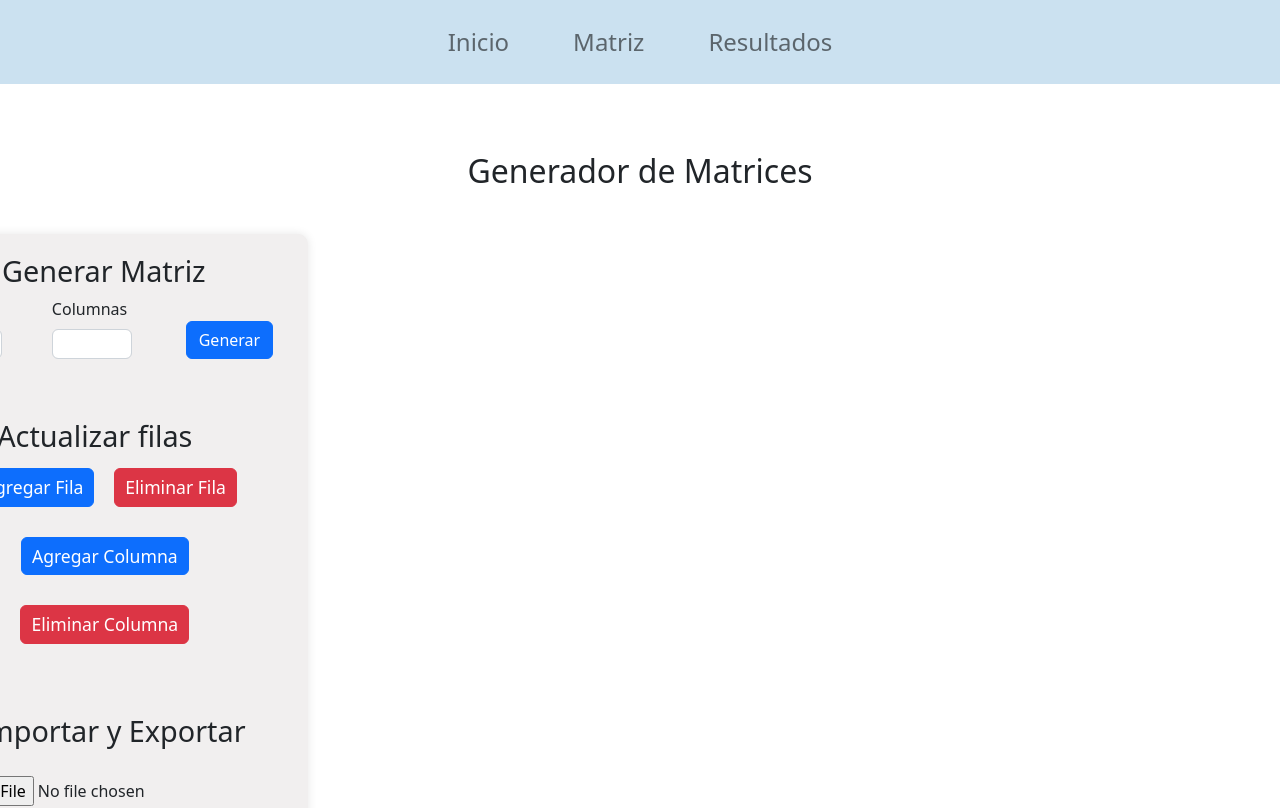
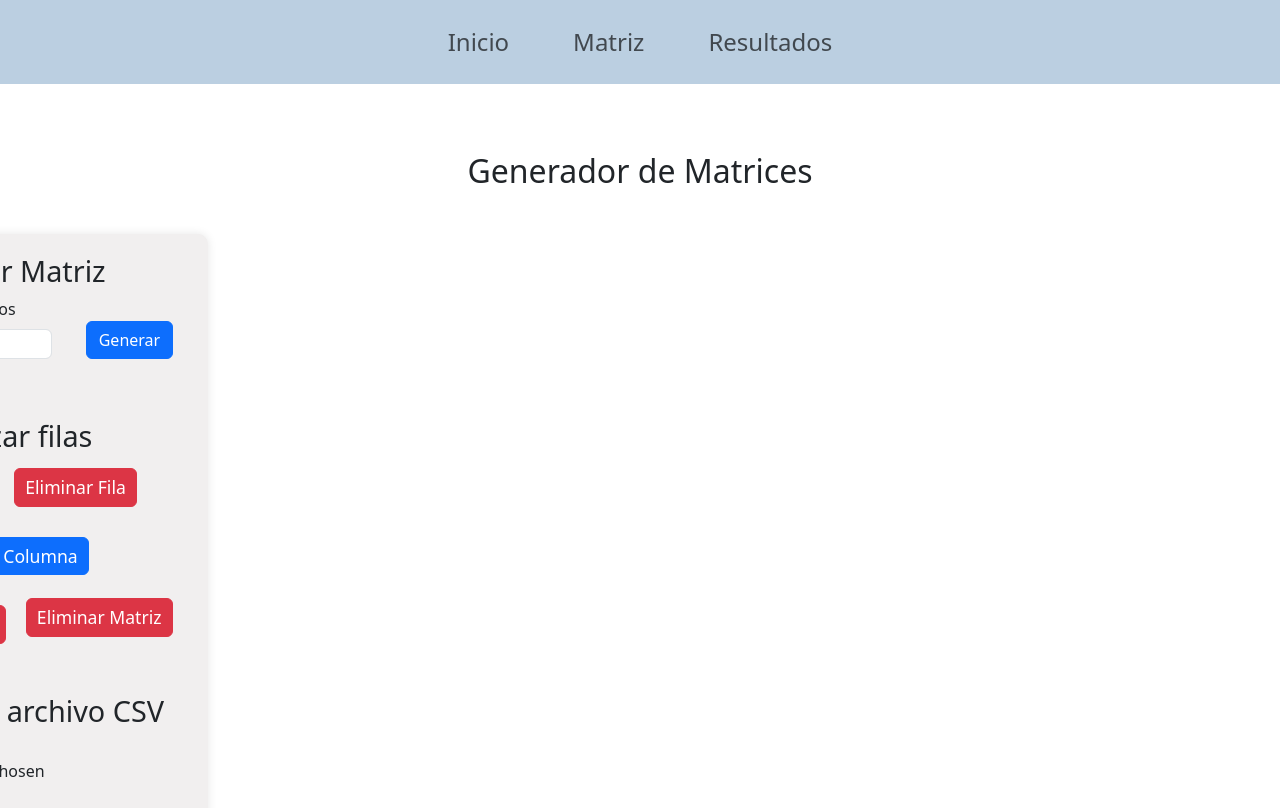
Before and after one commit to SoyFierro/front-tesis, an Angular app: page /matriz in a window 1280 px wide. Shown: the top 808 px of the page. Built offline with nearby package versions, Linux system fonts and the light colour scheme.

Commit message:
Segundo avance del proyecto Angular

```diff
--- a/package.json
+++ b/package.json
@@ -20,7 +20,8 @@
     "@angular/platform-server": "^17.0.0",
     "@angular/router": "^17.0.0",
     "@angular/ssr": "^17.0.0",
-    "bootstrap": "^5.2.3",
+    "@types/bootstrap": "^5.2.10",
+    "bootstrap": "^5.3.3",
     "chart.js": "^4.4.3",
     "express": "^4.18.2",
     "rxjs": "~7.8.0",
--- a/src/app/paginas/grafica/grafica.component.css
+++ b/src/app/paginas/grafica/grafica.component.css
@@ -1,18 +1,29 @@
+/* Estilos del navbar */
 .custom-navbar {
-    font-size: 1.25rem; /* Aumenta el tamaño de la fuente del navbar */
-    padding: 1rem 0.5rem; /* Aumenta el padding del navbar */
+  font-size: 1.25rem; /* Aumenta el tamaño de la fuente del navbar */
+  padding: 1rem 0.10rem; /* Aumenta el padding del navbar */
 }
 
+/* Estilo normal de los links del navbar */
 .custom-navbar .nav-link {
   font-size: 1.5rem; /* Aumenta el tamaño de la fuente de los links */
   padding: 0.5rem 1rem; /* Aumenta el padding de los links */
+  color: #000000; /* Cambia el color del texto de los links (color negro por ejemplo) */
+  text-decoration: none; /* Evita el subrayado de los links */
 }
 
+/* Estilo hover de los links del navbar */
+.custom-navbar .nav-link:hover {
+  color: #cfdcd2; /* Cambia el color del texto al hacer hover (color naranja, por ejemplo) */
+}
+
+/* Estilo para el toggler */
 .custom-navbar .navbar-toggler {
-   font-size: 1.25rem; /* Aumenta el tamaño del texto del toggler */
+  font-size: 1.25rem; /* Aumenta el tamaño del texto del toggler */
   padding: 0.75rem; /* Aumenta el padding del toggler */
 }
 
+/* Estilo para la marca del navbar */
 .custom-navbar .navbar-brand {
   font-size: 1.5rem; /* Aumenta el tamaño del texto de la marca */
 }
@@ -25,6 +36,14 @@
 }
 
 
+
+
+h1 {
+  text-align: center; /* Centra el texto horizontalmente */
+  font-size: 2.0rem; /* Ajusta el tamaño de la fuente como desees */
+  margin: 40px 0; /* Añade margen superior e inferior para más espacio */
+
+}
 
 
 
@@ -41,7 +60,7 @@
 /* Estilo para el contenedor del gráfico */
 #chart-container {
   width: 100%; /* Ajusta el ancho del gráfico */
-  max-width: 700px; /* Establece un ancho máximo para el gráfico */
+  max-width: 800px; /* Establece un ancho máximo para el gráfico */
   height: auto; /* Mantén la altura que deseas */
   margin: 0 auto; /* Centra el gráfico horizontalmente */
   position: relative;
--- a/src/app/paginas/grafica/grafica.component.html
+++ b/src/app/paginas/grafica/grafica.component.html
@@ -1,4 +1,4 @@
-<nav class="navbar navbar-expand-lg custom-navbar" style="background-color: #cbe1f0; color: #ffffff;">
+<nav class="navbar navbar-expand-lg custom-navbar" style="background-color: #f8f9fa; color: #ffffff;">
     <div class="container-fluid">
         <button class="navbar-toggler" type="button" data-bs-toggle="collapse" data-bs-target="#navbarSupportedContent" aria-controls="navbarSupportedContent" aria-expanded="false" aria-label="Toggle navigation">
             <span class="navbar-toggler-icon"></span>
@@ -7,7 +7,7 @@
         <div class="collapse navbar-collapse justify-content-center text-center" id="navbarSupportedContent">
             <ul class="navbar-nav mb-2 mb-lg-0">
                 <li class="nav-item">
-                    <a class="nav-link">Inicio</a>
+                    <!-- <a class="nav-link">Inicio</a> -->
                 </li>
                 <li class="nav-item">
                     <a class="nav-link" routerLink="/matriz">Matriz</a>
@@ -20,7 +20,7 @@
     </div>
 </nav>
 
-
+<h1>Grafico de resultados</h1>
 
 <form class="graph-form">
     <div id="chart-container">
--- a/src/app/paginas/matriz/matriz.component.css
+++ b/src/app/paginas/matriz/matriz.component.css
@@ -8,12 +8,36 @@ h1 {
     margin-left: 30px; /* Ajusta este valor para mover el botón más a la derecha */
 }
 
+.btn-csv {
+    position: absolute; /* Posicionamiento absoluto */
+    top: 20px; /* Ajusta la distancia desde la parte superior de la página */
+    left: 70px;
+    padding: 5px 5px;
+    font-size: 0.8rem;
+    z-index: 1000; /* Asegúrate de que esté encima del navbar */
+}
+
+.excel-icon1 {
+    position: absolute; /* Posicionamiento absoluto */
+    top: 10px; /* Ajusta la distancia desde la parte superior de la página */
+
+    width: 45px;
+    height: auto;
+    z-index: 1000; /* Asegúrate de que esté encima del navbar */
+    left: 20px;
+}
 
 
 
-/* Estos son los estilos del form donde se crean columnas y filas */
+/* Estos son los estilos de los inputs donde se crean columnas y filas */
 .custom-input {
-    width: 80px; /* Personaliza el ancho como desees */
+    width: 100px; /* Personaliza el ancho como desees */
+    height: 30px; /* Personaliza la altura como desees */
+    font-size: 12px; /* Personaliza el tamaño de la fuente como desees */
+}
+
+.custom-input-valor {
+    width: 100px; /* Personaliza el ancho como desees */
     height: 30px; /* Personaliza la altura como desees */
     font-size: 12px; /* Personaliza el tamaño de la fuente como desees */
 }
@@ -24,7 +48,7 @@ h1 {
     border-radius: 10px;
     box-shadow: 0 0 10px rgba(0, 0, 0, 0.1);
     position: relative;
-    margin-left: -400px;
+    margin-left: -500px;  /*  Lo cambiare a -500 */
     margin-right: auto;
 }
 
@@ -34,14 +58,20 @@ h1 {
 }
 
 .form-container h3 {
-    margin-top: 70px;
+    margin-top: 50px;
+    margin-left: 55px;
+    font-size: 1.8rem; /* Ajusta el tamaño de la fuente para hacerla más pequeña */
+}
+
+.form-container h4 {
+    margin-top: 30px;
     margin-left: 55px;
     font-size: 1.8rem; /* Ajusta el tamaño de la fuente para hacerla más pequeña */
 }
 
 /* Estilos para la tabla matriz */
 .matriz-table {
-    margin-top: -650px; /* Ajusta el margen superior para pantallas grandes y medianas */
+    margin-top: -700px; /* Ajusta el margen superior para pantallas grandes y medianas */
     width: 100%; /* Ocupa el 100% del ancho */
     overflow-x: auto; /* Permite el desplazamiento horizontal si es necesario */
     margin-left: 30px; /* Ajusta el margen izquierdo */
@@ -53,16 +83,24 @@ h1 {
     padding: 1rem 0.10rem; /* Aumenta el padding del navbar */
 }
 
-.custom-navbar .nav-link {
-    font-size: 1.5rem; /* Aumenta el tamaño de la fuente de los links */
-    padding: 0.5rem 1rem; /* Aumenta el padding de los links */
+
+
+
+
+
+
+/* Estilo hover de los links del navbar */
+.custom-navbar .nav-link:hover {
+    color: #cfdcd2; /* Cambia el color del texto al hacer hover (color naranja, por ejemplo) */
 }
 
+/* Estilo para el toggler */
 .custom-navbar .navbar-toggler {
     font-size: 1.25rem; /* Aumenta el tamaño del texto del toggler */
     padding: 0.75rem; /* Aumenta el padding del toggler */
 }
 
+/* Estilo para la marca del navbar */
 .custom-navbar .navbar-brand {
     font-size: 1.5rem; /* Aumenta el tamaño del texto de la marca */
 }
@@ -108,14 +146,17 @@ h1 {
     border-radius: 4px;
     cursor: pointer;
     margin-left: 10px;
-    margin-top: 70px;
+    margin-top: 10px;
 }
 
 .excel-icon {
     width: 60px;
     height: auto;
-    margin-top: 50px;
+    margin-top: -5px;
+    margin-left: 50px;
 }
+
+
 
 /* Estilos responsivos para pantallas pequeñas */
 @media (max-width: 768px) {
@@ -178,3 +219,37 @@ h1 {
         font-size: 1.5rem; /* Aumenta el tamaño de la fuente del navbar */
     }
 }
+
+
+#errorToast {
+    background-color: #f8d7da; /* Fondo rojo claro */
+    color: #721c24; /* Texto rojo oscuro */
+    border: 1px solid #f5c6cb; /* Borde rojo */
+    border-radius: 8px; /* Bordes redondeados */
+    padding: 16px; /* Espaciado interior */
+    box-shadow: 0px 4px 10px rgba(0, 0, 0, 0.1); /* Sombra */
+    position: fixed; /* Mantenerlo fijo en la pantalla */
+    bottom: 20px; /* Separación desde la parte inferior */
+    right: -350px; /* Inicialmente fuera de la pantalla */
+    max-width: 500px; /* Ancho máximo del toast */
+    z-index: 1050; /* Asegurar que esté por encima de otros elementos */
+    opacity: 0; /* Inicialmente invisible */
+    transition: opacity 0.3s ease-in-out; /* Transición suave de opacidad */
+}
+
+#errorToast.show {
+    animation: slide-in 0.5s forwards; /* Animación de entrada */
+    opacity: 1; /* Visibilidad cuando tiene la clase 'show' */
+}
+
+/* Definir la animación */
+@keyframes slide-in {
+    from {
+      right: -350px; /* Iniciar fuera de la pantalla */
+      opacity: 0; /* Opacidad inicial */
+    }
+    to {
+      right: 20px; /* Posición final */
+      opacity: 1; /* Aparecer visiblemente */
+    }
+}
--- a/src/app/paginas/matriz/matriz.component.html
+++ b/src/app/paginas/matriz/matriz.component.html
@@ -1,4 +1,4 @@
-<nav class="navbar navbar-expand-lg custom-navbar" style="background-color: #cbe1f0; color: #ffffff;">
+<nav class="navbar navbar-expand-lg custom-navbar" style="background-color: #bbcfe1; color: #ffffff;">
   <div class="container-fluid">
     <button class="navbar-toggler" type="button" data-bs-toggle="collapse" data-bs-target="#navbarSupportedContent" aria-controls="navbarSupportedContent" aria-expanded="false" aria-label="Toggle navigation">
       <span class="navbar-toggler-icon"></span>
@@ -6,19 +6,35 @@
 
     <div class="collapse navbar-collapse justify-content-center text-center" id="navbarSupportedContent">
       <ul class="navbar-nav mb-2 mb-lg-0">
+
         <li class="nav-item">
-          <a class="nav-link">Inicio</a>
+          <a class="nav-link" routerLink="">Inicio</a>
         </li>
+
         <li class="nav-item">
           <a class="nav-link" routerLink="/matriz">Matriz</a>
         </li>
         <li class="nav-item">
           <a class="nav-link" routerLink="/resultados">Resultados</a>
         </li>
+
+
       </ul>
     </div>
   </div>
 </nav>
+
+
+<!-- Toast de error -->
+<div id="errorToast" class="toast hide" role="alert" aria-live="assertive" aria-atomic="true">
+  <div class="toast-header">
+    <strong class="me-auto">Error</strong>
+    <button type="button" class="btn-close" data-bs-dismiss="toast" aria-label="Close"></button>
+  </div>
+  <div class="toast-body">
+    Error: Genera la matriz antes de realizar al calculo
+  </div>
+</div>
 
 
 
@@ -36,12 +52,12 @@
         <h2>Generar Matriz</h2>
         <div class="row">
           <div class="col-4">
-            <label for="filas" class="form-label">Filas</label>
+            <label for="filas" class="form-label">Alternativas </label>
             <input type="number" class="form-control custom-input" id="filas" (input)="updateFilas($event)" name="filas">
           </div>
 
           <div class="col-4">
-            <label for="columnas" class="form-label">Columnas</label>
+            <label for="columnas" class="form-label">Criterios </label>
             <input type="number" class="form-control custom-input" id="columnas" (input)="updateColumnas($event)" name="columnas">
           </div>
 
@@ -57,12 +73,14 @@
           <button type="button" class="btn btn-danger" (click)="eliminarFila()">Eliminar Fila</button>
           <button type="button" class="btn btn-primary" (click)="agregarColumna()">Agregar Columna</button>
           <button type="button" class="btn btn-danger" (click)="eliminarColumna()">Eliminar Columna</button>
+          <button type="button" class="btn btn-danger mt-3" (click)="eliminarMatriz()">Eliminar Matriz</button>
         </div>
 
-        <h3>Importar y Exportar</h3>
+        <h3>Importar archivo CSV</h3>
         <!-- Botones de importar y exportar -->
         <div class="import-export-buttons">
           <input type="file" (change)="importFromCSV($event)">
+          <h4>Exportar Matriz a CSV</h4>
           <img src="../../../assets/img/excel.png" alt="Icono de Excel" class="excel-icon">
           <button class="btn btn-success" (click)="exportToCSV()">Exportar a CSV</button>
         </div>
@@ -85,7 +103,7 @@
           </tr>
 
           <tr>
-            <th>Filas</th>
+            <th>Criterios</th>
             <ng-container *ngFor="let columna of columnasArray; let i = index">
               <th>
                 <input type="text" class="form-control custom-input" [(ngModel)]="nombresFilasSuperior[i]" name="fila{{i}}">
@@ -99,7 +117,7 @@
               <input type="text" class="form-control custom-input" [(ngModel)]="nombresFilasIzquierda[i]" name="fila{{i}}">
             </td>
             <td *ngFor="let celda of fila; let j=index">
-              <input type="number" class="form-control custom-input" [value]="celda.value" (input)="actualizarValor($event, celda)">
+              <input type="number" class="form-control custom-input-valor" [value]="celda.value" (input)="actualizarValor($event, celda)">
             </td>
           </tr>
         </tbody>
--- a/src/app/paginas/matriz/matriz.component.ts
+++ b/src/app/paginas/matriz/matriz.component.ts
@@ -119,8 +119,30 @@ export class MatrizComponent implements OnInit{
     this.guardarEstado();
   }
 
+  eliminarMatriz(): void {
+    // Limpiar los valores de la matriz, filas y columnas
+    this.matriz = [];
+    this.filas = null;
+    this.columnas = null;
+    this.nombresFilasIzquierda = [];
+    this.nombresFilasSuperior = [];
+    this.columnasArray = [];
+    this.pesos = [];
+
+    // Guardar el estado vacío
+    this.guardarEstado();
+  }
+
+
 
   realizarCalculoTopsis(): void {
+
+    // Verificar si la matriz ha sido generada
+    if (this.matriz.length === 0) {
+      this.mostrarToastError('Error: Genera la matriz antes de realizar el cálculo.');
+      return;
+    }
+
     // Extraer solo los valores numéricos de la matriz
     const raw_data = this.matriz.map(row => row.map(cell => cell.value));
     // Construir el objeto JSON con los datos recolectados
@@ -146,7 +168,7 @@ export class MatrizComponent implements OnInit{
 
 
     // Realizar la solicitud POST a la API
-    this.http.post<any>('http://127.0.0.1:8000/topsis', data).subscribe(
+    this.http.post<any>('http://localhost:8000/topsis', data).subscribe(
     (response) => {
       console.log('Respuesta de la API:', response);
       this.outputAPI = response.result;
@@ -165,6 +187,33 @@ export class MatrizComponent implements OnInit{
     }
   );
   }
+
+  mostrarToastError(mensaje: string): void {
+    const toastElement = document.getElementById('errorToast');
+    if (toastElement) {
+      const toastBody = toastElement.querySelector('.toast-body');
+      if (toastBody) {
+        toastBody.textContent = mensaje;
+      }
+
+      // Agregamos la clase 'show' para mostrar el toast
+      toastElement.classList.add('show');
+
+      // Ocultar el toast al hacer clic en la "X"
+      const closeButton = toastElement.querySelector('.btn-close');
+      if (closeButton) {
+        closeButton.addEventListener('click', () => {
+          toastElement.classList.remove('show');
+        });
+      }
+
+      // O también puedes ocultar el toast automáticamente después de unos segundos
+      setTimeout(() => {
+        toastElement.classList.remove('show');
+      }, 3000); // 5000ms = 5 segundos
+    }
+  }
+
 
   actualizarValor(event: Event, cell: Cell): void {
     const valor = (event.target as HTMLInputElement).value;
@@ -296,4 +345,7 @@ export class MatrizComponent implements OnInit{
 
 
 
+
+
+
 }
--- a/src/app/paginas/resultados/resultados.component.css
+++ b/src/app/paginas/resultados/resultados.component.css
@@ -93,16 +93,26 @@
   padding: 1rem 0.10rem; /* Aumenta el padding del navbar */
 }
 
+/* Estilo normal de los links del navbar */
 .custom-navbar .nav-link {
   font-size: 1.5rem; /* Aumenta el tamaño de la fuente de los links */
   padding: 0.5rem 1rem; /* Aumenta el padding de los links */
+  color: #000000; /* Cambia el color del texto de los links (color negro por ejemplo) */
+  text-decoration: none; /* Evita el subrayado de los links */
 }
 
+/* Estilo hover de los links del navbar */
+.custom-navbar .nav-link:hover {
+  color: #cfdcd2; /* Cambia el color del texto al hacer hover (color naranja, por ejemplo) */
+}
+
+/* Estilo para el toggler */
 .custom-navbar .navbar-toggler {
   font-size: 1.25rem; /* Aumenta el tamaño del texto del toggler */
   padding: 0.75rem; /* Aumenta el padding del toggler */
 }
 
+/* Estilo para la marca del navbar */
 .custom-navbar .navbar-brand {
   font-size: 1.5rem; /* Aumenta el tamaño del texto de la marca */
 }
--- a/src/app/paginas/resultados/resultados.component.html
+++ b/src/app/paginas/resultados/resultados.component.html
@@ -1,4 +1,4 @@
-<nav class="navbar navbar-expand-lg custom-navbar" style="background-color: #cbe1f0; color: #ffffff;">
+<nav class="navbar navbar-expand-lg custom-navbar" style="background-color: #f8f9fa; color: #ffffff;">
   <div class="container-fluid">
       <button class="navbar-toggler" type="button" data-bs-toggle="collapse" data-bs-target="#navbarSupportedContent" aria-controls="navbarSupportedContent" aria-expanded="false" aria-label="Toggle navigation">
           <span class="navbar-toggler-icon"></span>
@@ -7,7 +7,7 @@
       <div class="collapse navbar-collapse justify-content-center text-center" id="navbarSupportedContent">
           <ul class="navbar-nav mb-2 mb-lg-0">
               <li class="nav-item">
-                  <a class="nav-link">Inicio</a>
+                  <!-- <a class="nav-link">Inicio</a> -->
               </li>
               <li class="nav-item">
                   <a class="nav-link" routerLink="/matriz">Matriz</a>
@@ -32,7 +32,7 @@
           </tr>
         </table>
         <!-- Botón "Ver Gráfico" -->
-        <button class="btn btn-primary" [routerLink]="['/grafica']">Ver Grafico</button>
+        <button class="btn btn-primary" [routerLink]="['/grafica']">Ver Grafico de resultados</button>
       </div>
       <table *ngIf="i !== (parsedOutput.length - 1)" class="result-table" [id]="'section-' + i">
         <tr *ngFor="let item of section.slice(1)">
```
Also changed, not shown: src/assets/csv/matriz_cel.csv (added), 1 other file (tests, documents, lock files or other folders).
